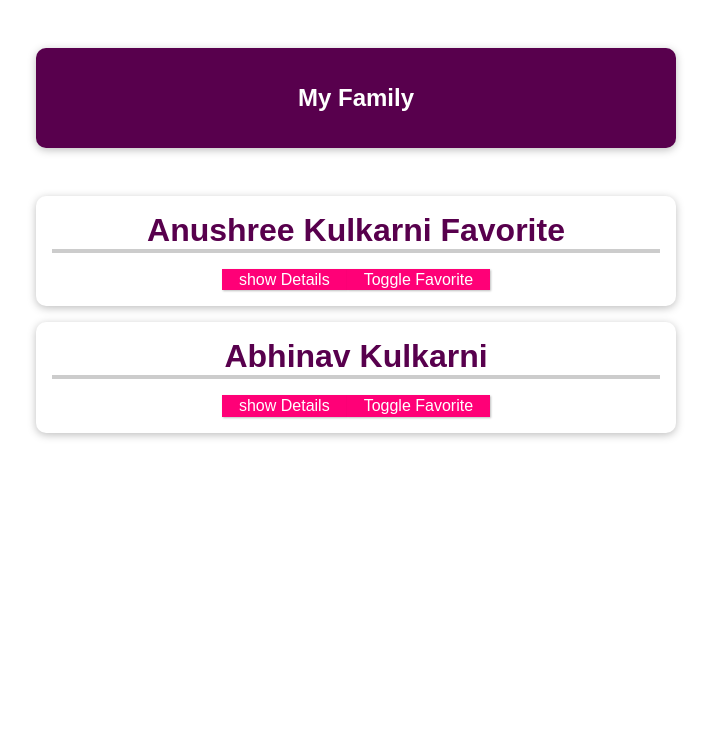
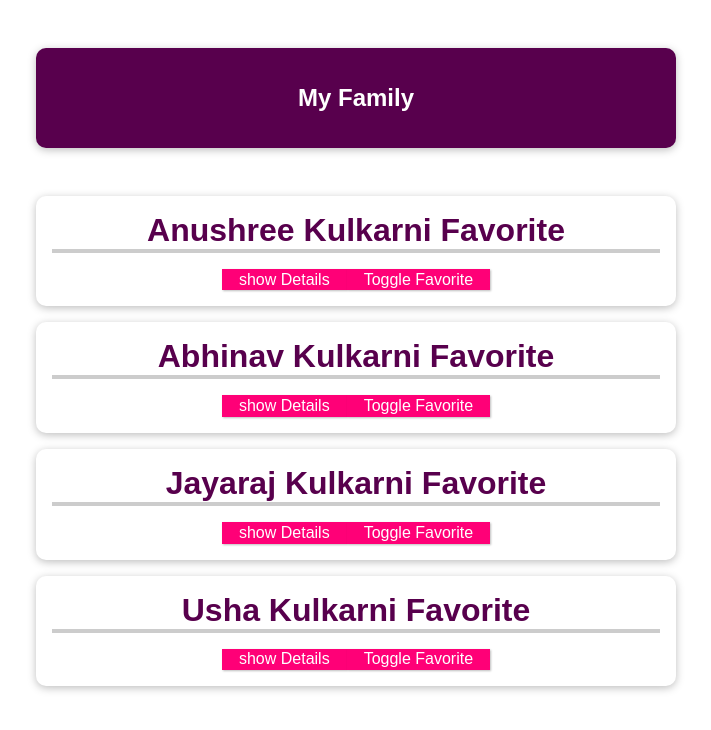
Before and after one commit to kulkarnianushree/vue-first-app, a Vue app: page / in a window 1280 px wide. Shown: the top 730 px of the page, without its empty margins (284-995 px from the left). Built offline with nearby package versions, Linux system fonts and the light colour scheme.

Commit message:
Dynamic prop value

```diff
--- a/src/App.vue
+++ b/src/App.vue
@@ -5,17 +5,12 @@
         </header>
         <ul>
             <family-contact
-                name="Anushree Kulkarni"
-                phone-number="91088 21641"
-                email-address="anushree@gmail.com"
-                is-favorite="1"
-            >
-            </family-contact>
-            <family-contact
-                name="Abhinav Kulkarni"
-                phone-number="81471 76732"
-                email-address="abhinav@gmail.com"
-                is-favorite="0"
+              v-for="member in family"
+              :key="member.id"
+              :name="member.name"
+              :phone-number="member.phone"
+              :email-address="member.email"
+              :is-favorite="true"
             >
             </family-contact>
         </ul>
--- a/src/components/FamilyContact.vue
+++ b/src/components/FamilyContact.vue
@@ -26,18 +26,18 @@
         required: true,
       },
       isFavorite: {
-        type: String,
+        type: Boolean,
         required: false,
-        default: '0',
-        validator: function (value) {
-          return value === '1' || value === '0';
-        },
+        default: false,
+        // validator: function (value) {
+        //   return value === '1' || value === '0';
+        // },
       },
     },
     data() {
       return {
         showStatus: false,
-        Favorite: this.isFavorite === '1',
+        Favorite: this.isFavorite,
       };
     },
     methods: {
@@ -45,7 +45,7 @@
         this.showStatus = !this.showStatus;
       },
       toggleFavHandler() {
-        this.Favorite = !this.Favorite; // Toggle local state
+        this.Favorite = !this.Favorite;
       },
     },
   };
```
